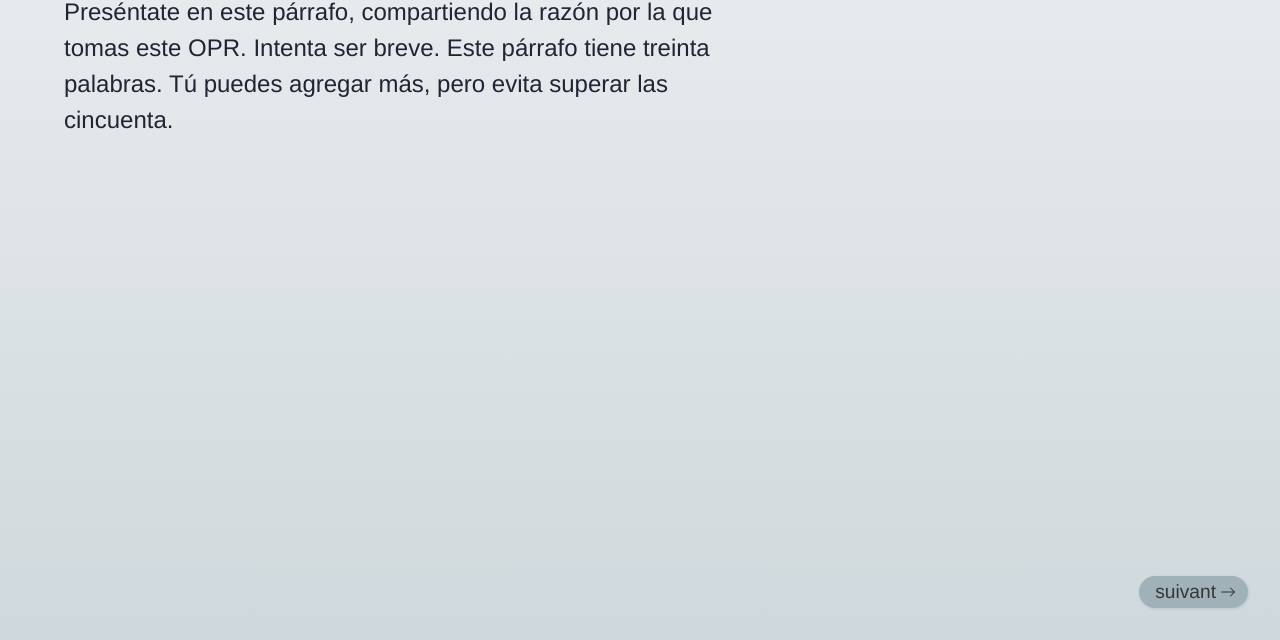
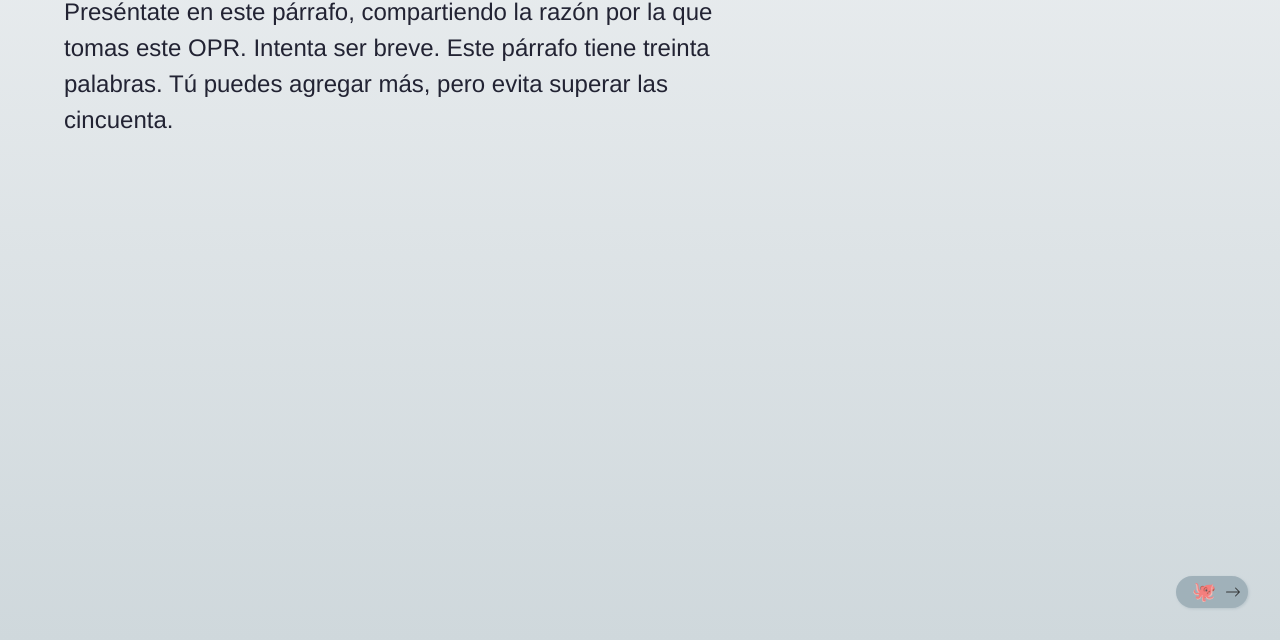
Before and after one commit to aleschlegel/clase-01, a plain HTML site: page index.html in a window 1280 px wide. Shown: the part 160-800 px from the top of the page. Drawn offline with nearby package versions, Linux system fonts and the light colour scheme.

Commit message:
Update index.html

```diff
--- a/index.html
+++ b/index.html
@@ -27,7 +27,7 @@
 
         <script>
             // Esto es una línea de comentario en JAVASCRIPT
-            var palabras = ["siguiente", "repüyen", "seguente", "suivant", "next", "Nächster", "次の", "다음의"];
+            var palabras = ["🐋","🐙","🐝","🐢","🐧"];
             function setup() {
                 var palabra = random(palabras);
                 createA("page.html?data="+palabra, palabra).parent("next");
```
